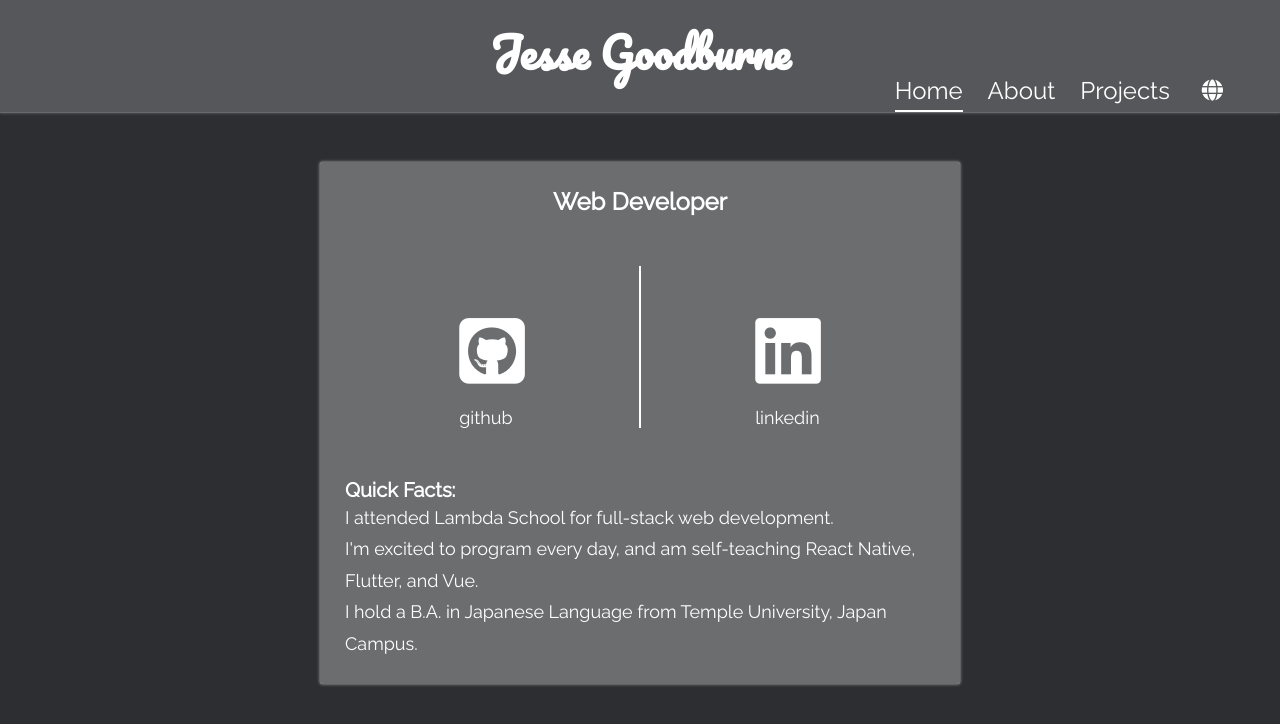
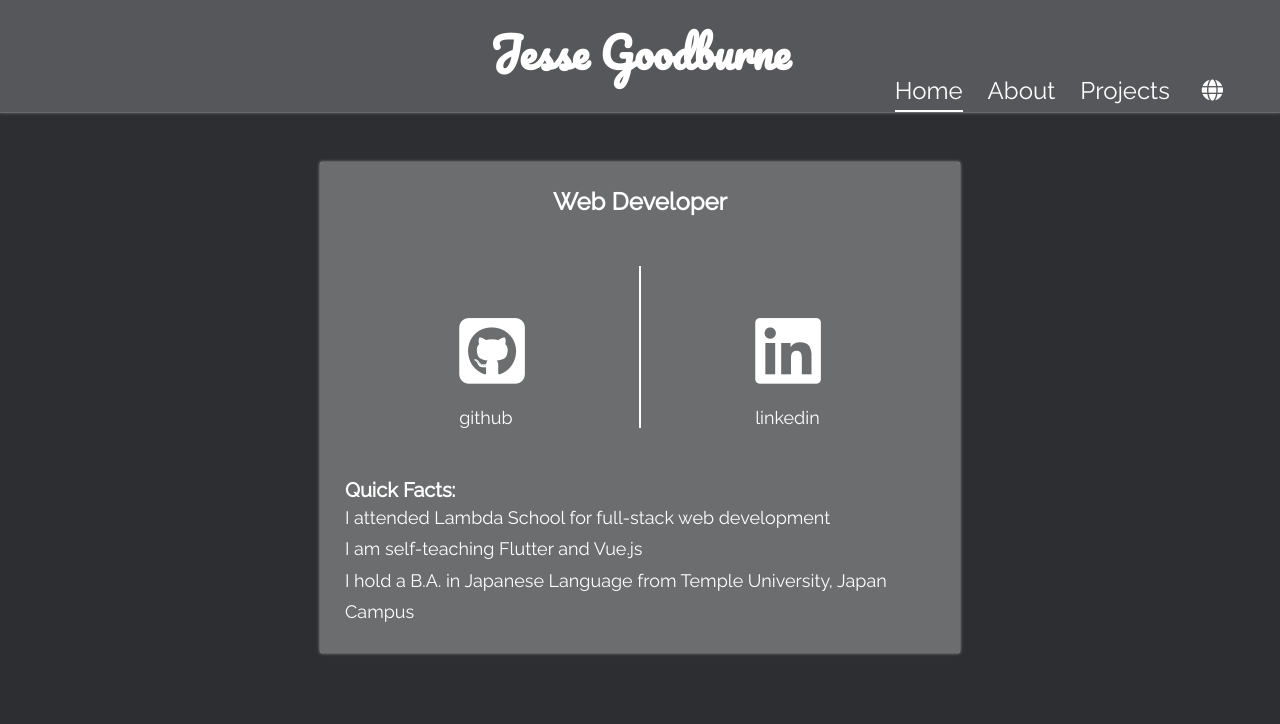
Before and after one commit to juiceboxh3ro/Vue_Speak, a Vue app: page / in a window 1280 px wide. Shown: the top 724 px of the page. Built offline with nearby package versions, Linux system fonts and the light colour scheme.

Commit message:
updates home, about, and projects

```diff
--- a/src/views/About.vue
+++ b/src/views/About.vue
@@ -11,7 +11,7 @@
         <section id="self">
           <h4>Self-Study</h4>
           <p>I'm currently self-teaching the following:</p>
-          <p>Vue.js, React Native, Flutter, PostgreSQL, MySQL, Firebase, MongoDB</p>
+          <p>Vue.js, Flutter, React, SQL and NoSQL databases</p>
         </section>
       </section>
 
@@ -38,7 +38,6 @@
         <h3>Creative</h3>
         <section>
           <p>I'm a hobbyist photographer and have had my photographs featured in a gallery.</p>
-          <p>I was the videographer for Japanese From Zero's 2018 Sapporo footage, which is the company I was previously employed at.</p>
           <p>I also photographed the 2017 TEDx event held by the TEDx club in my university.</p><br>
           <p>You can find me on <a href="https://www.instagram.com/juiceboxh3ro/">Instagram</a> if you're curious!</p>
         </section>
--- a/src/views/Home.vue
+++ b/src/views/Home.vue
@@ -15,9 +15,9 @@
       </section>
       <h3>Quick Facts:</h3>
       <ul>
-        <li class="lh2">I attended Lambda School for full-stack web development.</li>
-        <li class="lh2">I'm excited to program every day, and am self-teaching React Native, Flutter, and Vue.</li>
-        <li class="lh2">I hold a B.A. in Japanese Language from Temple University, Japan Campus.</li>
+        <li class="lh2">I attended Lambda School for full-stack web development</li>
+        <li class="lh2">I am self-teaching Flutter and Vue.js</li>
+        <li class="lh2">I hold a B.A. in Japanese Language from Temple University, Japan Campus</li>
       </ul>
     </section>
   </div>
--- a/src/views/Projects.vue
+++ b/src/views/Projects.vue
@@ -30,14 +30,6 @@
       <router-link :to="{ name: 'speak' }">Speech API</router-link>
       <section>
         <p>A simple page which utilizes your browser's speech synthisizer API. Built on Vue.js.</p>
-      </section>
-    </div>
-
-    <div class="card">
-      <a target="_blank" href="https://www.kakitsune.com/">Kakitsune</a>
-      <section>
-        <img :src="require('../assets/fox-full.png')" alt="kakitsune logo of a fox" />
-        <p>A web app with the goal of teaching the user how to write Japanese characters (kana and kanji). The website isn't live yet, but it's getting close and the mascot is eager!</p>
       </section>
     </div>
   </div>
```
